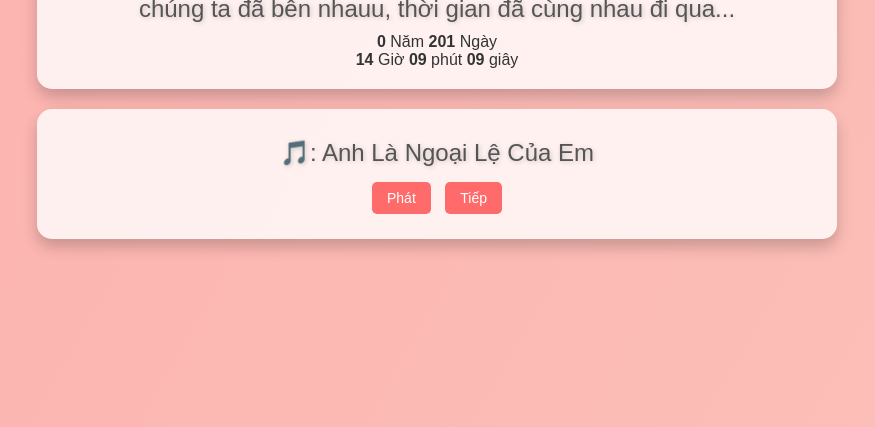
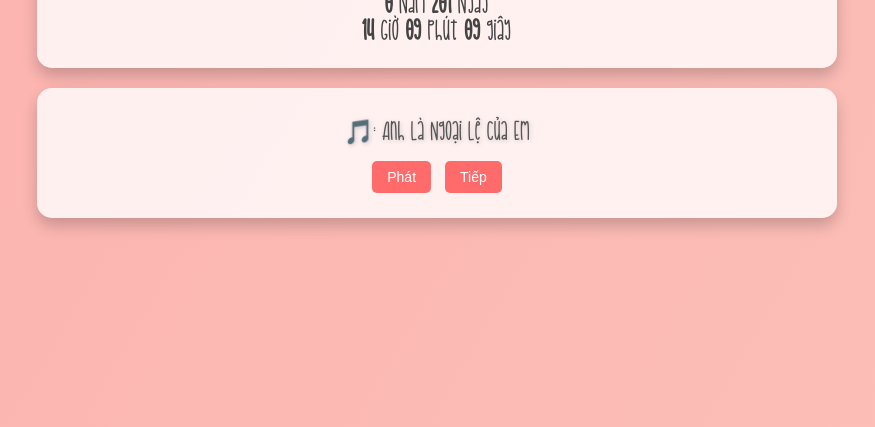
Before and after one commit to hoangtuvotam999/dem-ngay-yeu, a plain HTML site: page index.html in a window 1280 px wide. Shown: the part 373-800 px from the top of the page, without its empty margins (203-1078 px from the left). Drawn offline with Linux system fonts and the light colour scheme; a web font is replaced by a local one.

Commit message:
update style.css

```diff
--- a/static/css/style.css
+++ b/static/css/style.css
@@ -1,6 +1,22 @@
 @font-face {
     font-family: Misans-Medium;
-    src: url("../font/SVN-Greatlove.otf");
+    src: url("../font/YL.otf");
+}
+.timer {
+    font-size: 160%;
+    margin-top: 20px;
+}
+
+.timer .line1,
+.timer .line2 {
+    text-align: center;
+    margin-bottom: 5px;
+    color: #444;
+}
+
+timer b {
+    color: #e63946;
+    text-shadow: 0 0 5px rgba(230, 57, 70, 0.8);
 }
 
 /* contact: fb.me/vuong.tien.thanh.info */
@@ -133,7 +149,6 @@ img {
 }
 
 /* credit: CanhCutKhongbay */
-/* Vuong Tien Thanh ( fb.me/vuong.tien.thanh.info ) */
 .flying-heart {
     position: fixed;
     bottom: 0;
```
